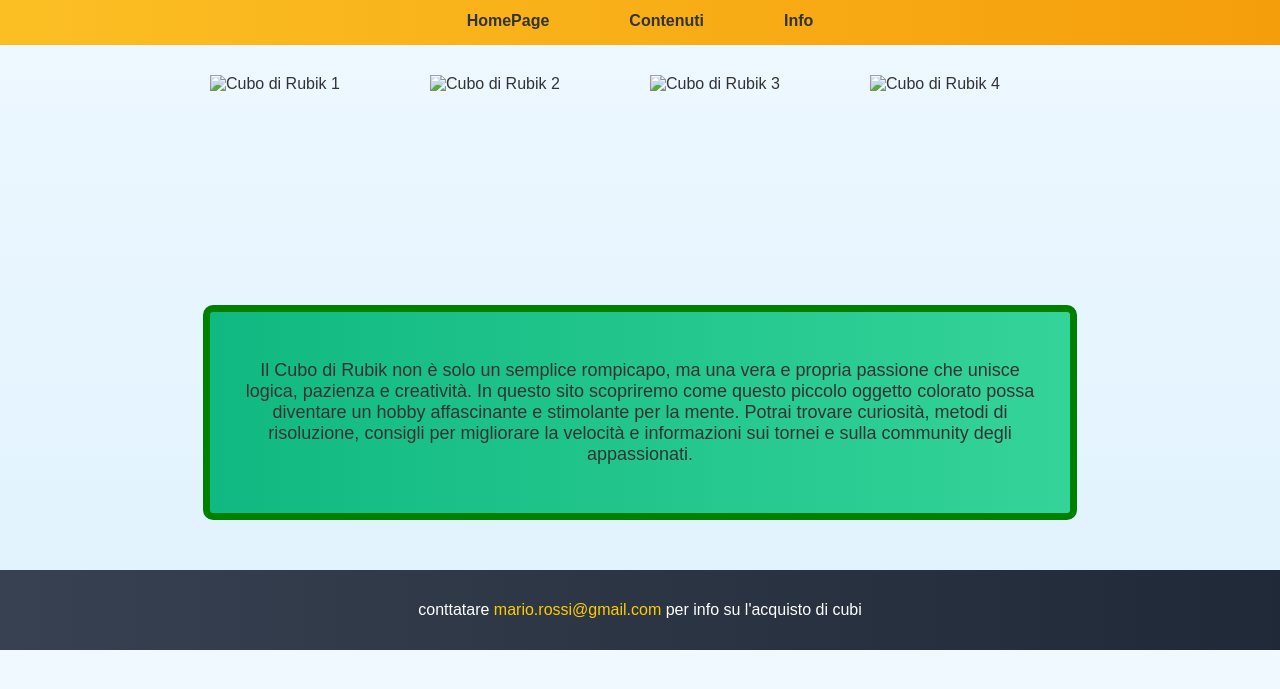
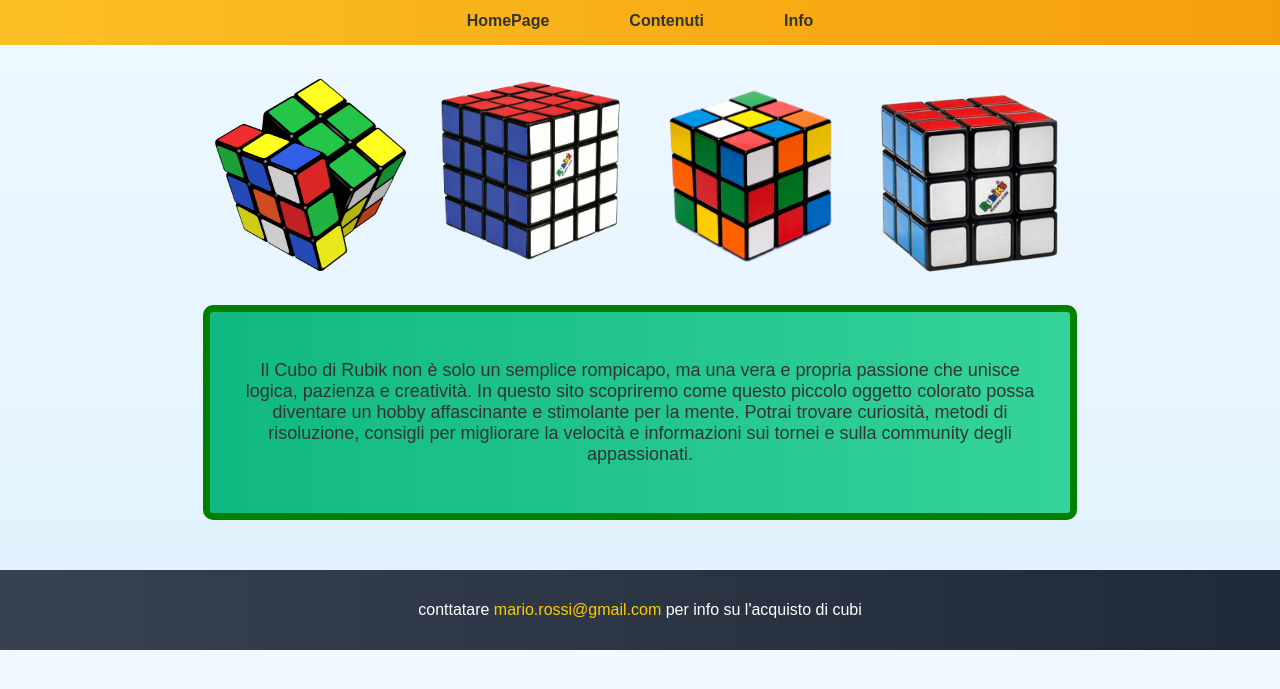
Before and after one commit to dadochiaru/sitoTPS, a plain HTML site: page index.html in a window 1280 px wide. Shown: the part 101-790 px from the top of the page. Drawn offline with Linux system fonts and the light colour scheme; files that its build step writes are made by us from their sources.

Commit message:
Update index.html

```diff
--- a/index.html
+++ b/index.html
@@ -12,7 +12,7 @@
 <head>
     <meta charset="UTF-8">
     <meta name="viewport" content="width=device-width, initial-scale=1.0">
-    <link rel="stylesheet" href="css/stile.css">
+    <link rel="stylesheet" href="stile.css">
     <title>HomePage</title>
 </head>
 <body>
@@ -30,10 +30,10 @@
     </header>
 
     <div id="galleria">
-        <img class="cubo" src="img/cubo1.png" alt="Cubo di Rubik 1">
-        <img class="cubo" src="img/cubo2.png" alt="Cubo di Rubik 2">
-        <img class="cubo" src="img/cubo3.png" alt="Cubo di Rubik 3">
-        <img class="cubo" src="img/cubo4.png" alt="Cubo di Rubik 4">
+        <img class="cubo" src="cubo1.png" alt="Cubo di Rubik 1">
+        <img class="cubo" src="cubo2.png" alt="Cubo di Rubik 2">
+        <img class="cubo" src="cubo3.png" alt="Cubo di Rubik 3">
+        <img class="cubo" src="cubo4.png" alt="Cubo di Rubik 4">
     </div>
 
     <div id="presentazione">
```
